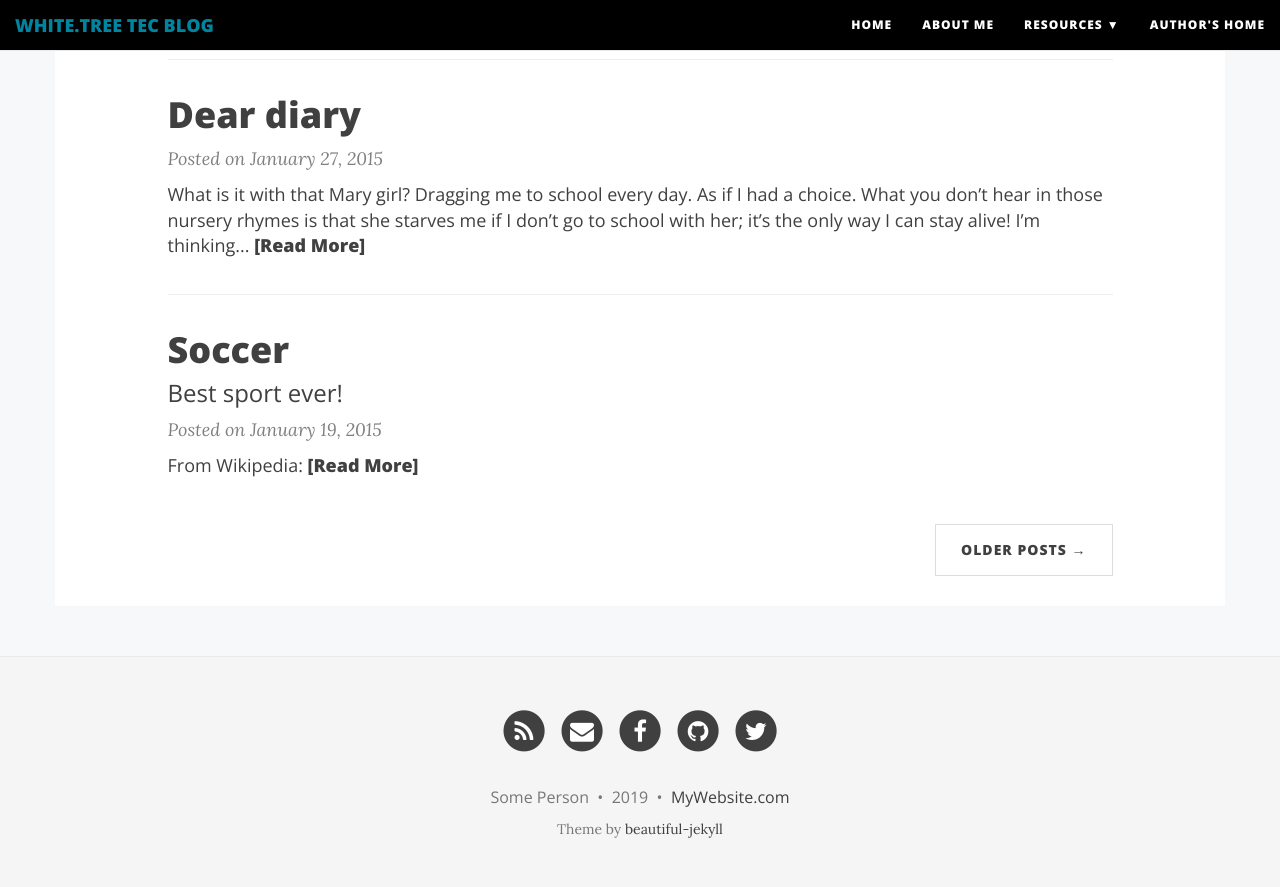
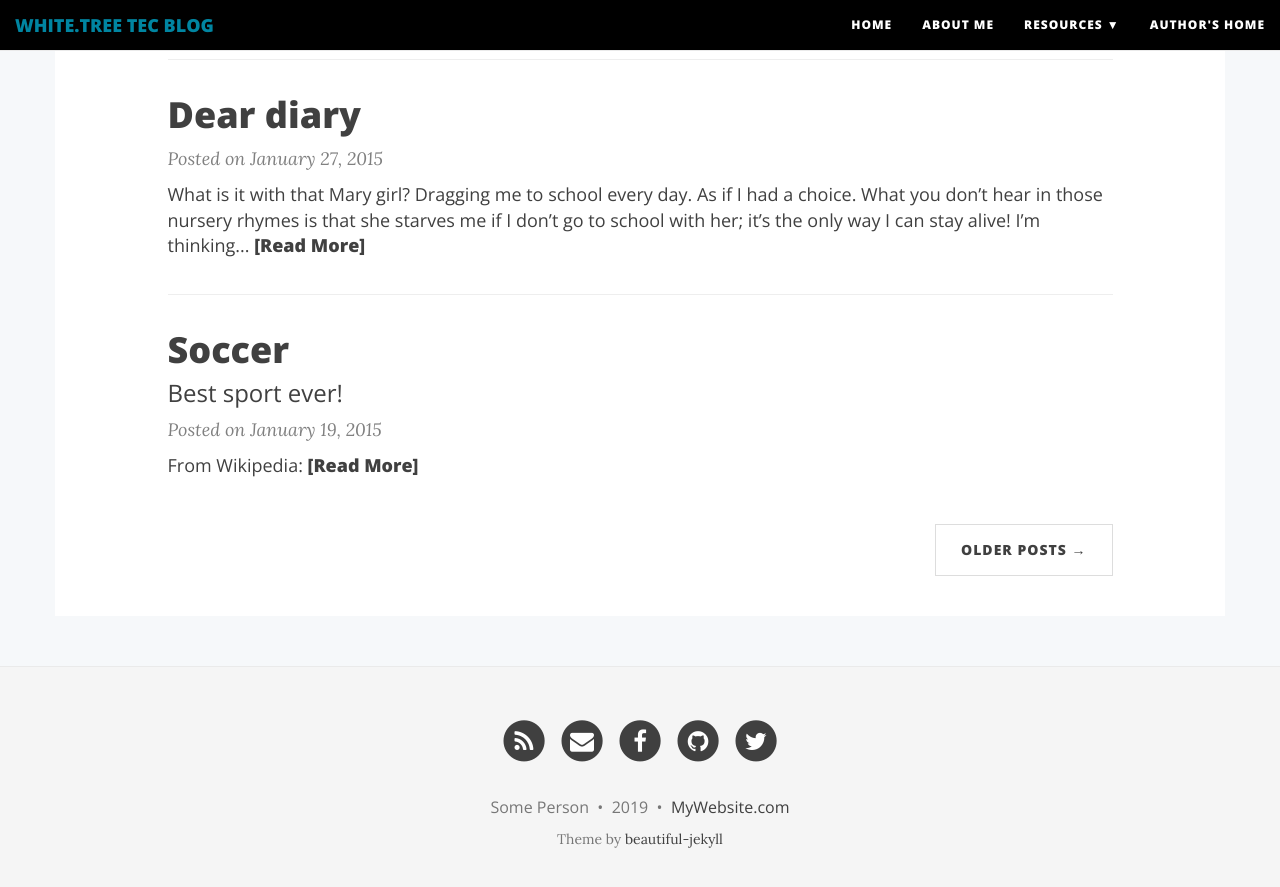
Before and after one commit to cedrush/cedrush.github.io, a Jekyll site: the page built from index.html, in a window 1280 px wide and 900 px high, scrolled down 1179 px. Shown: the top 887 px of the window. Built offline with Jekyll 4.4.1, drawn with Linux system fonts in a browser that asks for light colours; nearby versions of some CDN libraries; the list of posts is cut into pages by our own code.

Commit message:
Update page.html

```diff
--- a/_layouts/page.html
+++ b/_layouts/page.html
@@ -4,7 +4,7 @@ layout: base
 
 {% include header.html type="page" %}
 
-<div class="container" role="main" style="padding-top:30px;padding-bottom:30px;background-color:#FFF;">
+<div class="container" role="main" style="padding-top:30px;padding-bottom:40px;background-color:#FFF;">
   <div class="row">
     <div class="col-lg-10 col-lg-offset-1" s>
       {{ content }}
```
